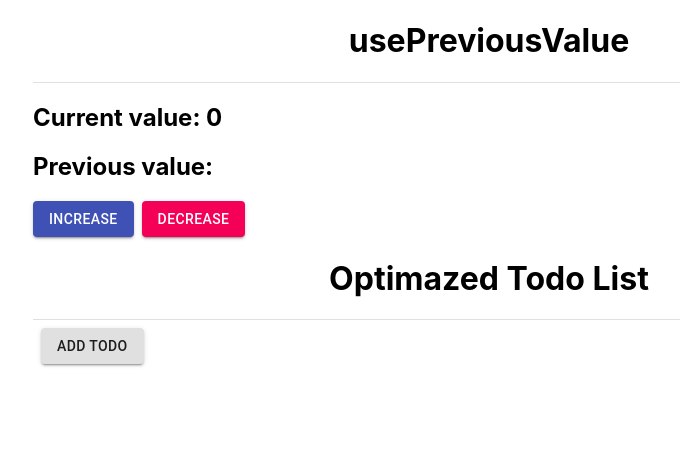
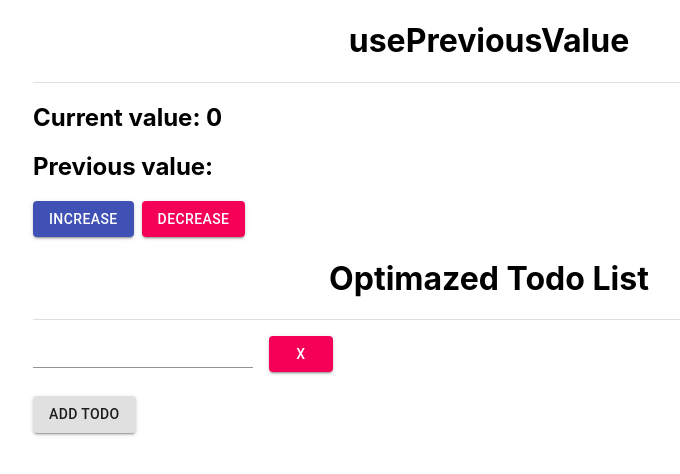
Before and after one commit to Vitaliytheone/React_hooks-test_task, a React (Create React App) app: page / in a window 1280 px wide. Both pictures are taken after a click on the button "ADD TODO". Shown: the top 474 px of the page, without its empty margins (151-831 px from the left). Built offline with nearby package versions, Linux system fonts and the light colour scheme.

Commit message:
base todo

```diff
--- a/package.json
+++ b/package.json
@@ -7,6 +7,7 @@
     "@testing-library/jest-dom": "^5.11.4",
     "@testing-library/react": "^11.1.0",
     "@testing-library/user-event": "^12.1.10",
+    "nanoid": "^3.1.23",
     "react": "^17.0.2",
     "react-dom": "^17.0.2",
     "react-scripts": "4.0.3",
--- a/src/components/Previous/index.js
+++ b/src/components/Previous/index.js
@@ -13,7 +13,7 @@ const PreviousBlock = props => {
 
     return (
         <>
-            <h1 className='center'>usePreviousValue</h1>
+            <h1 className='centerX'>usePreviousValue</h1>
             <Divider />
             <h2>Current value: {count}</h2>
             <h2>Previous value: {prevCountRef.current}</h2>
--- a/src/components/TodoList/Item/index.js
+++ b/src/components/TodoList/Item/index.js
@@ -1,17 +1,33 @@
 import React from 'react';
 import PropTypes from 'prop-types';
+import Box from '@material-ui/core/Box';
+import Button from '@material-ui/core/Button';
+import TextField from '@material-ui/core/TextField';
 
-const TodoItem = ({ onRemove, onChange }) => {
+const TodoItem = ({ onRemove, onChange, value = '' }) => {
+    console.log('RENDER CHILD')
     return (
-        <div>
-
-        </div>
+        <Box mt='16px'>
+            <TextField
+                value={value}
+                onChange={onChange}
+            />
+            <Button
+                style={{ marginLeft: '16px' }}
+                color='secondary'
+                variant='contained'
+                onClick={onRemove}
+            >
+                х
+            </Button>
+        </Box>
     )
 }
 
 TodoItem.propTypes = {
     onRemove: PropTypes.func,
-    onChange: PropTypes.func
+    onChange: PropTypes.func,
+    value: PropTypes.string
 }
 
 export default TodoItem
--- a/src/components/TodoList/index.js
+++ b/src/components/TodoList/index.js
@@ -1,15 +1,49 @@
 import React, { useState } from 'react';
+import { nanoid } from 'nanoid';
+
 import Button from '@material-ui/core/Button';
 import Divider from '@material-ui/core/Divider';
 
+import TodoItem from './Item';
+
 const TodoList = props => {
+
+    const [todos, setTodos] = useState([]);
+
+    const addTodo = () => {
+        setTodos([...todos, { value: '', id: nanoid() }])
+    }
+
+    const removeTodo = (i) => () => {
+        setTodos(todos.filter((item, index) => i !== index))
+    }
+
+    const changeTodo = (i) => (e) => {
+        let findIndex = todos.findIndex((item, index) => i === index);
+        let newTodos = [...todos];
+        newTodos[findIndex] = { ...newTodos[findIndex], value: e.target.value }
+        setTodos(newTodos);
+    }
+
+    console.log('RENDER PARRENT ====>')
     return (
         <>
-            <h1 className='center'>Optimazed Todo List</h1>
+            <h1 className='centerX'>Optimazed Todo List</h1>
             <Divider />
+            {todos.map((item, index) => {
+                return (
+                    <TodoItem
+                        key={item.id}
+                        value={item.value}
+                        onRemove={removeTodo(index)}
+                        onChange={changeTodo(index)}
+                    />
+                )
+            })}
             <Button
-                style={{ margin: '8px' }}
+                style={{ margin: '24px 8px 8px 0' }}
                 variant='contained'
+                onClick={addTodo}
             >
                 Add todo
             </Button>
--- a/src/index.css
+++ b/src/index.css
@@ -12,7 +12,7 @@ code {
     monospace;
 }
 
-.center {
+.centerX {
   display: flex;
   justify-content: center;
 }
```
Also changed, not shown: 1 other file (tests, documents, lock files or other folders).
